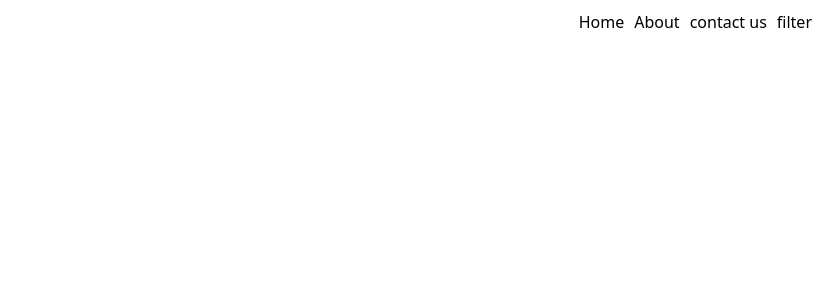
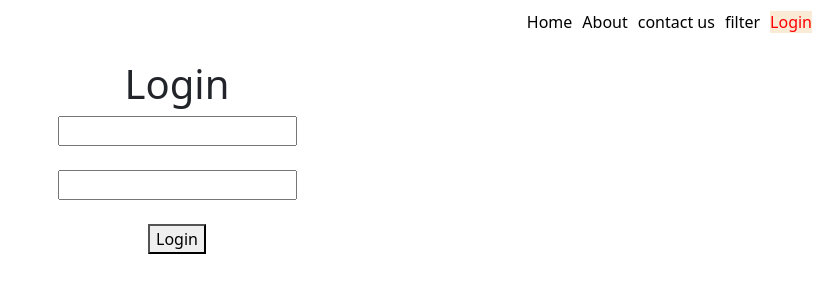
Before and after one commit to amar8181/react-redux, a React (Create React App) app: page /login in a window 1280 px wide. Shown: the top 300 px of the page, without its empty margins (463-1280 px from the left). Built offline with nearby package versions, Linux system fonts and the light colour scheme.

Commit message:
protected routing

```diff
--- a/src/App.js
+++ b/src/App.js
@@ -1,32 +1,39 @@
-import { BrowserRouter, Route, Routes, Navigate } from 'react-router-dom';
+
+import "./App.css";
+import { BrowserRouter,Navigate,Route,Routes} from 'react-router-dom';
 import React from 'react';
 import Home from './component/Home';
 import About from './component/About';
 import Navbar from './component/Navbar';
 import User from './component/User';
 import Filter from './component/filter';
-import "./App.css";
 
 import Contact from './component/Contact';
 import Other from './component/Other';
 import Channel from './component/Channel';
 import Company from './component/Company';
+import Login from './component/Login';
+import Protected from "./component/Protected";
 
+//protected routing apply on all route pages because the without login no one can open other pages.
 
 function App() {
 
   return (
     <div className="App">
-      <BrowserRouter>
+          <BrowserRouter>
+
         <Navbar />
         <Routes>
 
-          <Route path="/" element={<Home />} />
-          <Route path="/about" element={<About />} />
-          <Route path="/filter" element={<Filter />} />
+          <Route path="/" element={<Protected Cmp={Home}/>} />
+          <Route path="/login" element={<Login />} />
+
+          <Route path="/about" element={<Protected Cmp={About}/>} />
+          <Route path="/filter" element={<Protected Cmp={Filter} />} />
 
           <Route path="/User/:name" element={< User />} />
-          {/* <Route path="/*" element={<Navigate to="/" />} /> */}
+          <Route path="/*" element={<Navigate to="/" />} />
 
           {/* nasted Routing */}
           <Route path="/contact/" element={<Contact />} >
@@ -36,7 +43,7 @@
           </Route>
 
         </Routes>
-      </BrowserRouter>
+        </BrowserRouter>
     </div>
   );
 }
--- a/src/component/Home.js
+++ b/src/component/Home.js
@@ -2,6 +2,8 @@
 
 function Home() {
     const navigate = useNavigate();
+
+
     return (
         <>
             <h1>Home page</h1>
--- /dev/null
+++ b/src/component/Login.js
@@ -0,0 +1,30 @@
+import { useNavigate } from "react-router-dom";
+import { useEffect } from "react";
+
+function Login(){
+
+    const login =()=>{
+        localStorage.setItem('login',true)
+        navigate('/')
+    }
+
+    const navigate = useNavigate();
+
+    useEffect(()=>{
+        const login = localStorage.getItem('login');
+        if(login){
+            navigate('/')
+        }
+    });
+
+    return(
+            <div>
+
+                        <h1>Login</h1>
+                        <input type="text" />   <br/> <br/>
+                        <input type="text" /> <br/> <br/>
+                <button onClick={login}>Login</button>
+            </div>
+        )
+}
+export default Login;
--- a/src/component/Navbar.js
+++ b/src/component/Navbar.js
@@ -1,4 +1,4 @@
-import { Link, NavLink } from 'react-router-dom'
+import {NavLink } from 'react-router-dom'
 import '../App.css';
 
 function Navbar() {
@@ -6,9 +6,11 @@
         <>
             <ul className='navbar-one' style={{textAlign:"right"}}>
                 <li><NavLink className="nav-bar-link" to="/">Home</NavLink></li>
-                <li><NavLink className="nav-bar-link" to="/About">About</NavLink></li>
-                <li><NavLink className="nav-bar-link" to="/Contact">contact us</NavLink></li>
-                <li><NavLink className="nav-bar-link" to="/Filter">filter</NavLink></li>
+                <li><NavLink className="nav-bar-link" to="/about">About</NavLink></li>
+                <li><NavLink className="nav-bar-link" to="/contact">contact us</NavLink></li>
+                <li><NavLink className="nav-bar-link" to="/filter">filter</NavLink></li>
+
+                <li><NavLink className="nav-bar-link" to="/login">Login</NavLink></li>
 
             </ul>
 
--- /dev/null
+++ b/src/component/Protected.js
@@ -0,0 +1,22 @@
+import { useEffect } from "react";
+import { useNavigate } from "react-router-dom";
+
+function Protected(props){
+        const {Cmp} = props;
+        const navigate = useNavigate();
+
+        useEffect(()=>{
+            const login = localStorage.getItem('login');
+            if(!login){
+                navigate('/login')
+            }
+        });
+
+    return(
+        <div >
+
+            {/* Protected page */}
+            <Cmp />
+        </div>
+    )
+}export default Protected;
--- a/src/index.js
+++ b/src/index.js
@@ -9,6 +9,7 @@
 root.render(
   <React.StrictMode>
     <App />
+
   </React.StrictMode>
 );
 
```
